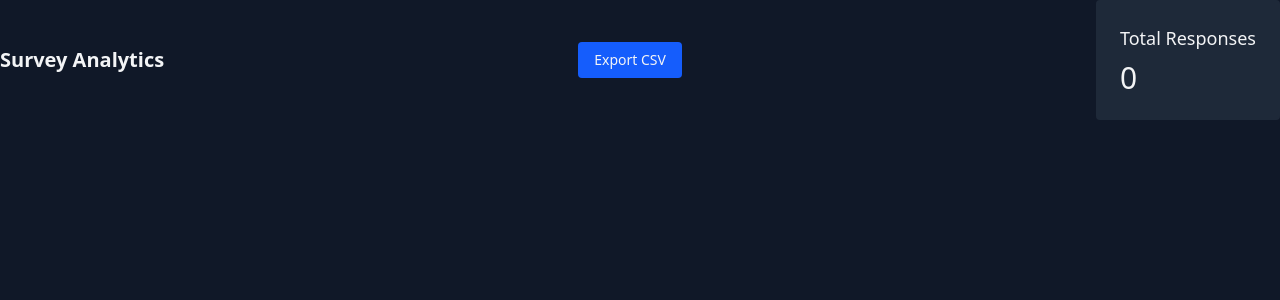
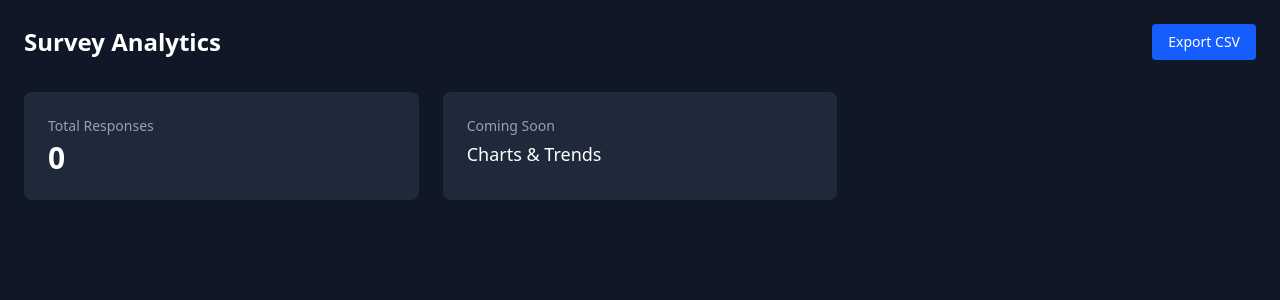
Before and after one commit to Ritik-122/survey-builder-2026, a React (Vite) app in the folder survey-frontend/: page /analytics/1 in a window 1280 px wide. Shown: the top 300 px of the page. Built offline with nearby package versions, Linux system fonts and the light colour scheme; sample sign-in values are in the browser's storage.

Commit message:
Improving UI for analytics Page

```diff
--- a/survey-frontend/src/Pages/Analytics.jsx
+++ b/survey-frontend/src/Pages/Analytics.jsx
@@ -8,6 +8,7 @@ const Analytics = () => {
   const { id } = useParams();
   const [count, setCount] = useState(0);
   const [exporting, setExporting] = useState(false);
+  const [loading, setLoading] = useState(true);
 
   const handleExport = async () => {
     try {
@@ -32,8 +33,9 @@ const Analytics = () => {
   }, [id]);
 
   return (
-    <div className="flex justify-between items-center mb-6">
-      <h2 className="text-xl font-semibold">Survey Analytics</h2>
+    <div className="min-h-screen bg-gray-900 text-white p-6">
+      <div className="flex justify-between items-center mb-8">
+        <h1 className="text-2xl font-semibold">Survey Analytics</h1>
         <button
           onClick={handleExport}
           disabled={exporting}
@@ -45,9 +47,17 @@ const Analytics = () => {
         >
           {exporting ? "Exporting..." : "Export CSV"}
         </button>
-      <div className="bg-gray-800 p-6 rounded">
-        <p className="text-lg">Total Responses</p>
-        <p className="text-3xl mt-2">{count}</p>
+      </div>
+      {/* Stats */}
+      <div className="grid grid-cols-1 sm:grid-cols-2 lg:grid-cols-3 gap-6">
+        <div className="bg-gray-800 rounded-lg p-6">
+          <p className="text-gray-400 text-sm mb-1">Total Responses</p>
+          <p className="text-3xl font-bold">{count}</p>
+        </div>
+        <div className="bg-gray-800 rounded-lg p-6">
+          <p className="text-gray-400 text-sm mb-1">Coming Soon</p>
+          <p className="text-lg">Charts & Trends</p>
+        </div>
       </div>
     </div>
   );
```
Lines whose indentation alone changed are shown as unchanged.
